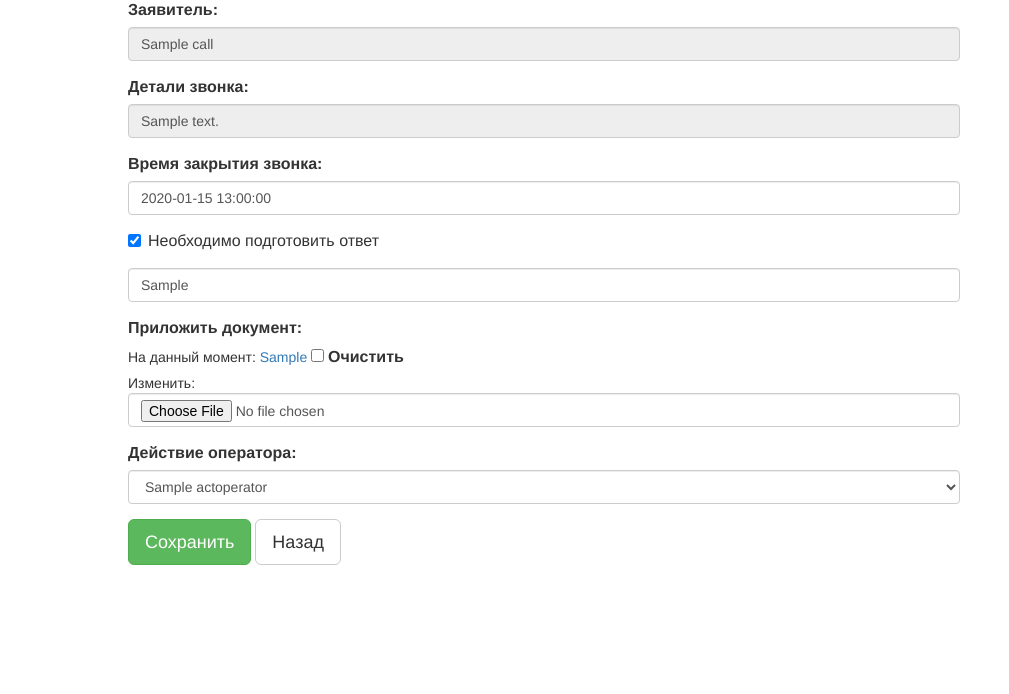
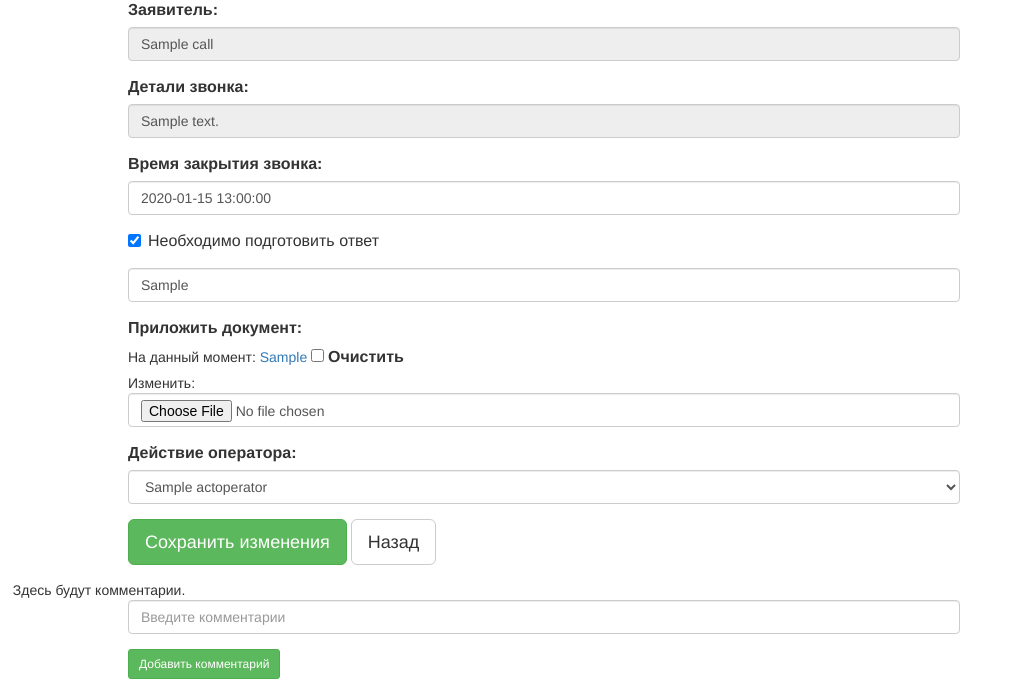
Before and after one commit to AlexanderDKazakov/dj, a Django app: page /call/get/1/ in a window 1280 px wide. Shown: the part 179-873 px from the top of the page, without its empty margins (0-1009 px from the left). Before the commit the page ends 744 px from the top, so only its background shows below. Run offline with Django 3.2, Linux system fonts and the light colour scheme; a user stored in the database is signed in; tables that the repository leaves empty hold one stand-in row (values such as "Sample post"); parts of the project's set-up code (start-up, migrations or seed data) failed here and were passed over; some libraries are stand-ins or nearby versions.

Commit message:
Comments

```diff
--- a/call/forms.py
+++ b/call/forms.py
@@ -10,6 +10,7 @@ from django.contrib import auth
 
 from datetimewidget.widgets import DateTimeWidget
 from datetimewidget.widgets import DateWidget# DateTimeWidget, TimeWidget
+
 
 class NewCallForm(forms.ModelForm):
     class Meta:
@@ -68,6 +69,7 @@ class NewCallForm(forms.ModelForm):
 
         # self.fields['call_kontact'].style = 'display : none;'
 
+
 class EditCallForm(forms.ModelForm):
     class Meta:
         model = Call
@@ -114,20 +116,13 @@ class EditCallForm(forms.ModelForm):
         Field('call_user_man_filial', readonly=True, style='display: none;'),
         Field('call_user_man_otdel', readonly=True, style='display: none;'),
         FormActions(
-            Submit('submit', 'Cохранить', css_class='btn btn-success btn-lg'),
+            Submit('submit', 'Cохранить изменения', css_class='btn btn-success btn-lg'),
             Button('cancel', 'Назад', css_class='btn btn-default btn-lg', onclick='history.go(-1);')
         )
     )
     def __init__(self, *args, **kwargs):
         super(EditCallForm, self).__init__(*args, **kwargs)
 
-        # self.fields['call_entite'].disable
-        # self.fields['call_entite'].widget = forms.CheckboxInput(attrs={'readonly': True})
-        ###
-        # self.fields['call_aim'] = forms.ChoiceField(widget=forms.Select(attrs={'disabled': 'disabled'}))
-        # self.fields['call_aim'].label = 'Цель звонка:'
-        ###
-        # self.fields['call_entite'].widget.attrs['readonly'] = True
         self.fields['call_kontact'].label = ''
         self.fields['call_date_start'].label = ''
         self.fields['call_user_man'].label = ''
@@ -136,7 +131,29 @@ class EditCallForm(forms.ModelForm):
         self.fields['call_otvet'].label = 'Необходимо подготовить ответ'
 
 
-        # self.fields['call_kontact'].style = 'display : none;'
+class CommentCallForm(forms.ModelForm):
+    class Meta:
+        model = Call
+        fields = [
+            'call_comment',
+            ]
+
+    # Uni-form
+    helper = FormHelper()
+    # helper.label_class = 'label label-warning'  # this css class attribute will be added to all of the labels in your form. For instance, the "Username: " label will have 'col-md-3'
+    helper.field_class = 'form-group'  # this css class attribute will be added to all of the input fields in your form. For isntance, the input text box for "Username" will have 'col-md-9'
+    helper.form_method = 'post'
+    helper.layout = Layout(
+        Field('call_comment', placeholder='Введите комментарии'),
+
+        FormActions(
+            Submit('submit', 'Добавить комментарий', css_class='btn btn-success btn-sm'),
+        )
+    )
+    def __init__(self, *args, **kwargs):
+        super(CommentCallForm, self).__init__(*args, **kwargs)
+
+        self.fields['call_comment'].label = ''
 
 
 class DatePickerForm(forms.Form):
--- a/call/models.py
+++ b/call/models.py
@@ -112,6 +112,7 @@ class Call(models.Model):
     call_kontact    = models.CharField(max_length=150, verbose_name='Контакты для связи:', blank=True, null=True)
     call_date_start = models.DateTimeField(default=timezone.now, verbose_name='Время открытия звонка:')
     call_date_end   = models.DateTimeField(verbose_name='Время закрытия звонка:', blank=True, null=True)
+    call_comment    = models.CharField(max_length=500, verbose_name='Комментарий:', blank=True, null=True)
     #### INSERTING DATA FROM FORM(INITIAL)
     call_user_man        = models.CharField(max_length=50, verbose_name='Логин оператора:', blank=True, null=True)
     # call_user_man_filial = models.CharField(max_length=100, verbose_name='Филиал оператора:', blank=True, null=True)
--- a/call/templates/call_edit.html
+++ b/call/templates/call_edit.html
@@ -49,4 +49,17 @@
     <form method="post" action="" class="form_add_edit" enctype="multipart/form-data">
         {% crispy form  %}
     </form>
+
+    <table>
+{#        {% for comments in args.call_comments_data %}#}
+        <tr>
+            <td>
+                Здесь будут комментарии.
+            </td>
+        </tr>
+    </table>
+
+    <form method="post" action="" class="form_add_edit">
+        {% crispy form_comment %}
+    </form>
 {% endblock %}
--- a/call/views.py
+++ b/call/views.py
@@ -5,7 +5,7 @@ from call.models import Call, User, reason_otdel
 from django.contrib import auth
 from django.shortcuts import get_object_or_404
 ### For form
-from .forms import NewCallForm, EditCallForm, DatePickerForm, RedirectCallForm
+from .forms import NewCallForm, EditCallForm, DatePickerForm, RedirectCallForm, CommentCallForm
 ######## EXPORTING
 from django.http import HttpResponse
 import datetime
@@ -59,18 +59,28 @@ def call_edit(request, call_id=1):
     args['user_otdel'] = user.profile.user_otdel
     args['user_res'] = user.profile.user_res
     args['user_group'] = request.user.groups.values_list('name', flat=True).first()
-    args['title_button'] = 'Сохранить изменения'
+    # TODO comment output
+    # args['call_'] = Call.objects.all()
+
+    # args['title_button'] = 'Сохранить изменения'
+    form_comment = CommentCallForm()
     # HEADING
     call = get_object_or_404(Call, pk=call_id)
     if request.method == "POST":
         form = EditCallForm(request.POST, request.FILES, instance=call)
+        form_comment = CommentCallForm(request.POST, instance=call)
         if form.is_valid():
             call = form.save(commit=False)
             call.save()
             return redirect('/')
+        elif form_comment.is_valid():
+            call_comment = form_comment.save(commit=False)
+            call_comment.save()
+            return redirect('/')
     else:
         form = EditCallForm(instance=call)
-    return render(request, 'call_edit.html', {'form': form, 'args': args})
+        # form_comment = CommentCallForm(instance=call)
+    return render(request, 'call_edit.html', {'form': form, 'form_comment' : form_comment, 'args': args})
 
 
 def new_call(request):
```
Also changed, not shown: call/migrations/0005_auto_20170407_1103.py (added).
